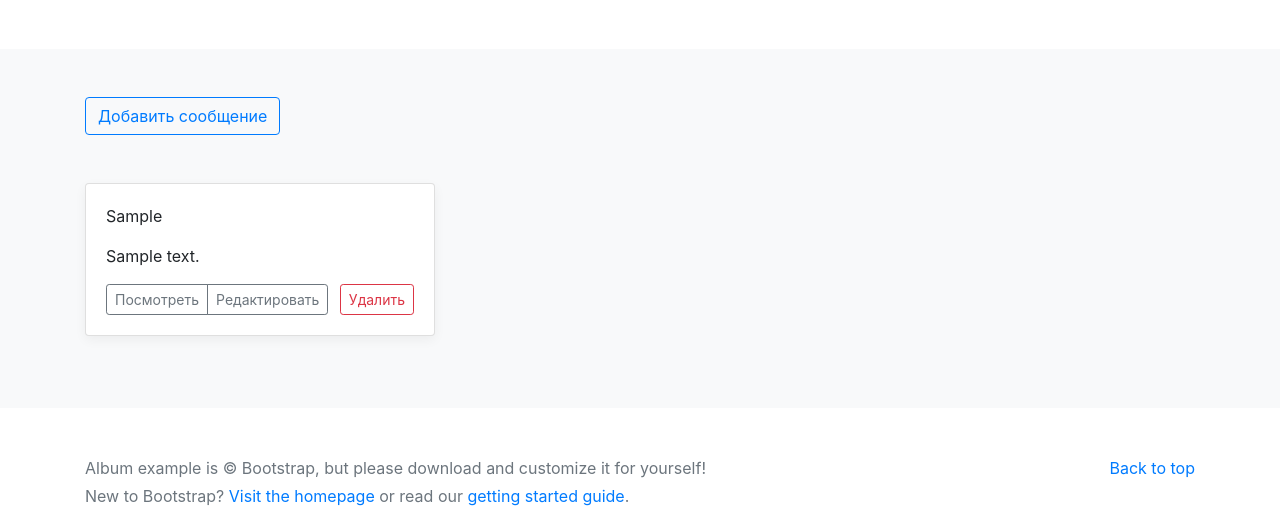
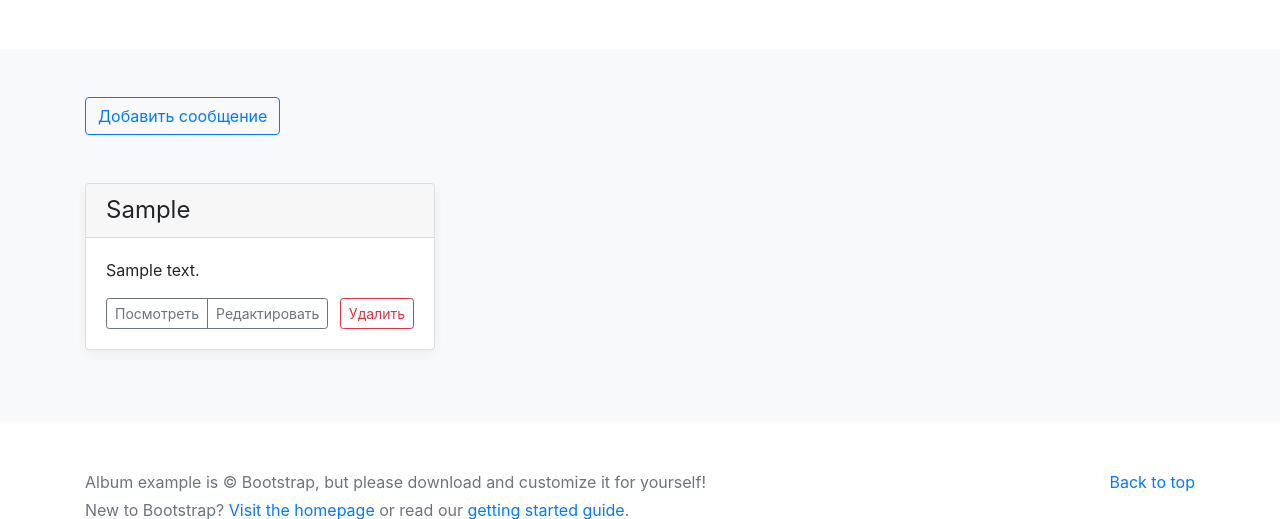
Before and after one commit to jekaGitHub/coursework_6, a Django app: page /messages/ in a window 1280 px wide. Shown: the part 255-774 px from the top of the page. Run offline with Django 5.2, Linux system fonts and the light colour scheme; tables that the repository leaves empty hold one stand-in row (values such as "Sample post"); some libraries are stand-ins or nearby versions.

Commit message:
edit file

```diff
--- a/mailings/templates/mailings/includes/inc_message.html
+++ b/mailings/templates/mailings/includes/inc_message.html
@@ -1,7 +1,9 @@
 <div class="col-md-4">
     <div class="card mb-4 box-shadow">
+        <div class="card-header">
+            <h4 class="my-0 font-weight-normal">{{ object.theme }}</h4>
+        </div>
         <div class="card-body">
-            <p class="card-text">{{ object.theme }}</p>
             <p class="card-text">{{ object.body }}</p>
             <div class="d-flex justify-content-between align-items-center">
                 <div class="btn-group">
```
